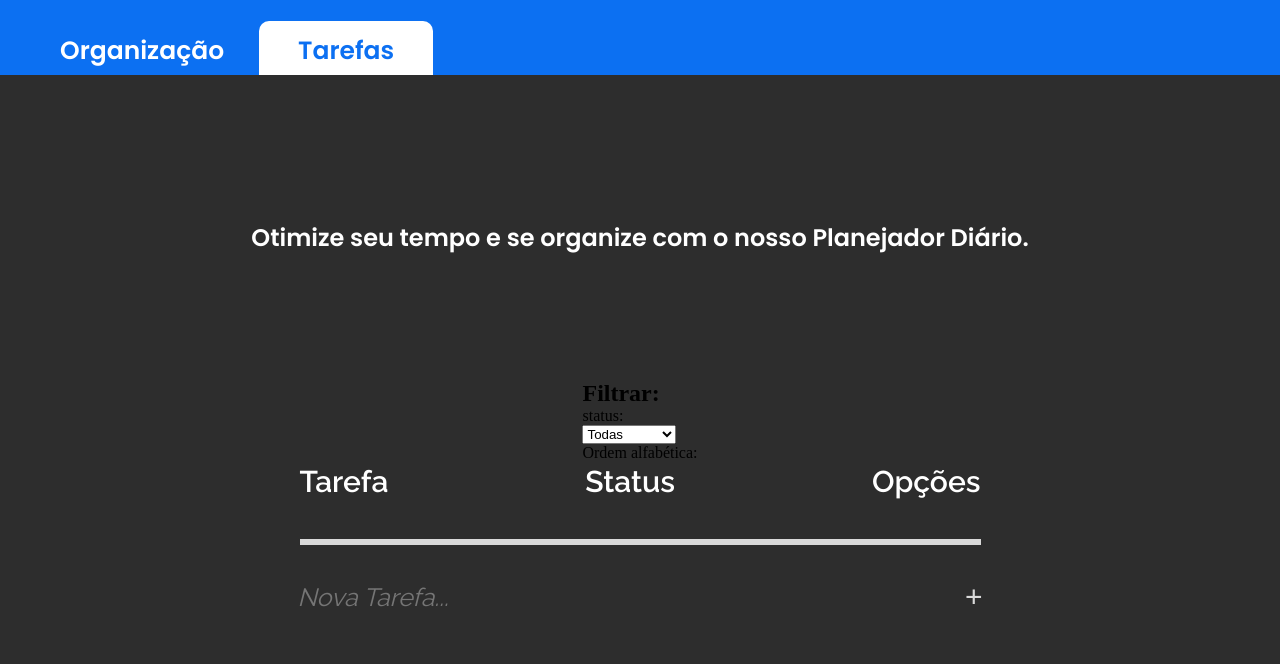
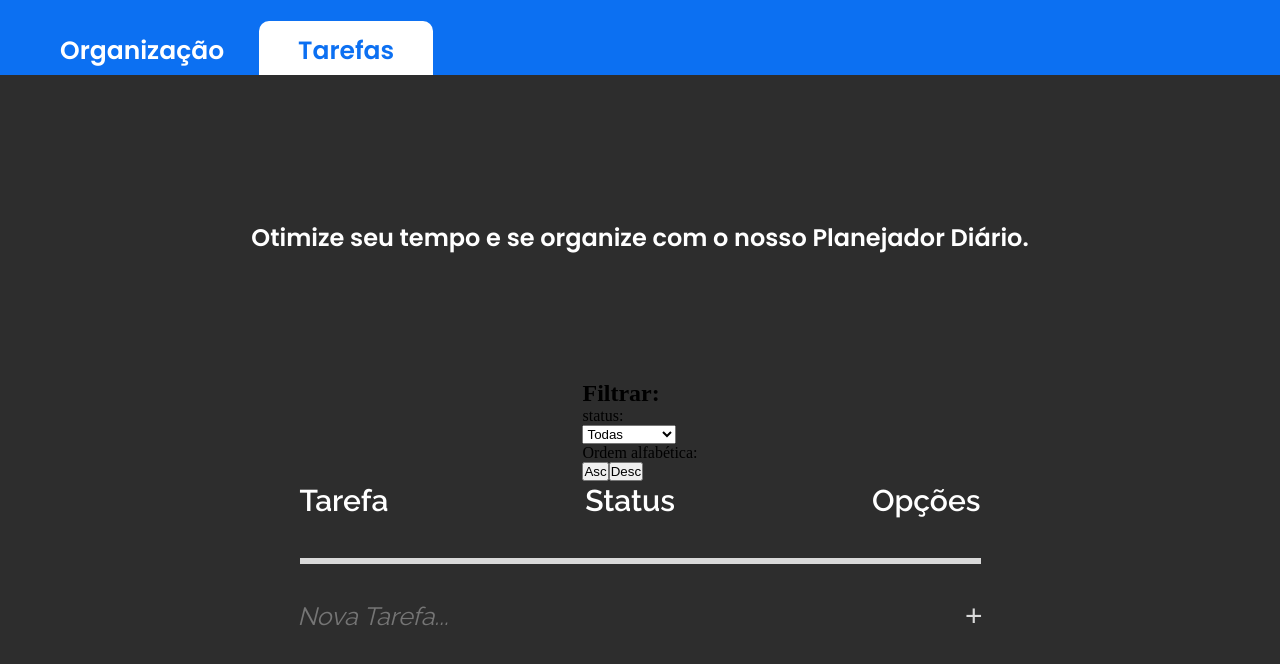
Before and after one commit to Leandro-Pinho/dnc-react-js-challenge-main, a React (Vite) app: page / in a window 1280 px wide. Shown: the top 664 px of the page. Built offline with nearby package versions, Linux system fonts and the light colour scheme.

Commit message:
criando a função para ordernar por ordem descendente

```diff
--- a/src/components/Filter/Filter.jsx
+++ b/src/components/Filter/Filter.jsx
@@ -14,8 +14,8 @@ const Filter = ({ filter, setFilter, setSort }) => {
                 </div>
                 <div>
                     <p>Ordem alfabética:</p>
-                    {/* <button onClick={() => setSort("Asc")}>Asc</button>
-                    <button onClick={() => setSort("Desc")}>Desc</button> */}
+                    <button onClick={() => setSort("Asc")}>Asc</button>
+                    <button onClick={() => setSort("Desc")}>Desc</button>
                 </div>
             </div>
         </div>
```
